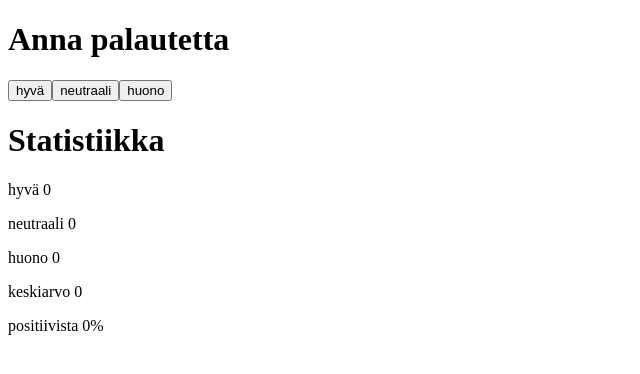
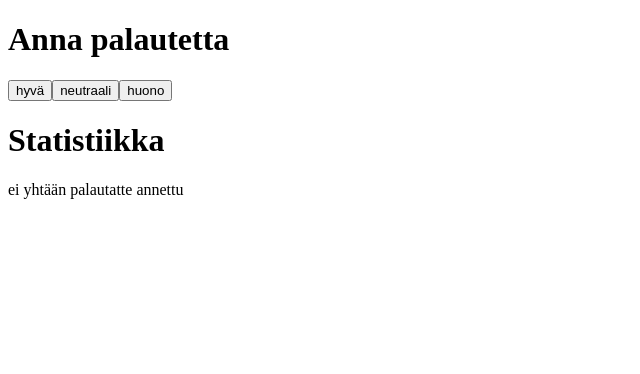
Before and after one commit to eliasmikkola/mooc_fs, a React (Create React App) app in the folder osa1/unicafe/: page / in a window 1280 px wide. Shown: the top 374 px of the page, without its empty margins (0-640 px from the left). Built offline with nearby package versions, Linux system fonts and the light colour scheme.

Commit message:
1.9 unicafe osa4

```diff
--- a/osa1/unicafe/src/index.js
+++ b/osa1/unicafe/src/index.js
@@ -12,13 +12,17 @@ const Statistic = (props) => (
     <p>{props.title}   {props.stat}</p>
 )
 
-const Statistics = (props) => (
-    props.stats.map(n => {
-        return (
-            <Statistic title={n.title} stat={n.stat} key={n.title}/>
-        )
-    })
-)
+const Statistics = (props) => {
+    if(props.total > 0){
+        return props.stats.map(n => {
+            return (
+                <Statistic title={n.title} stat={n.stat} key={n.title}/>
+            )
+        })
+    } else {
+        return <p>ei yhtään palautatte annettu</p>
+    }
+}
 
 class App extends React.Component {
     constructor(props) {
@@ -83,7 +87,7 @@ class App extends React.Component {
                     <Button handler={() => this.voteNeutral()} title={"neutraali"} />
                     <Button handler={() => this.voteBad()} title={"huono"} />
                     <Header title="Statistiikka"/>
-                    <Statistics stats={stats}/>
+                    <Statistics stats={stats} total={this.state.total}/>
                 </div>
             </div>
         )
```
